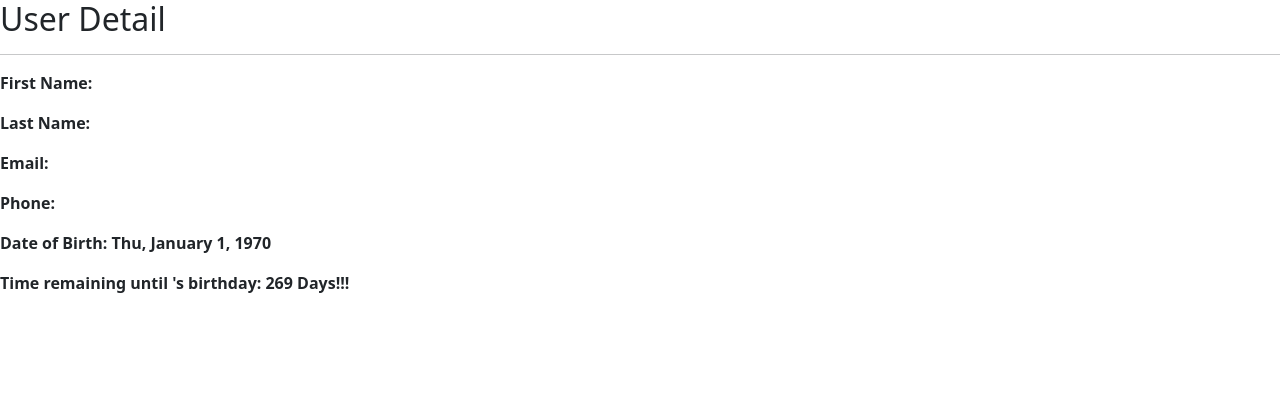
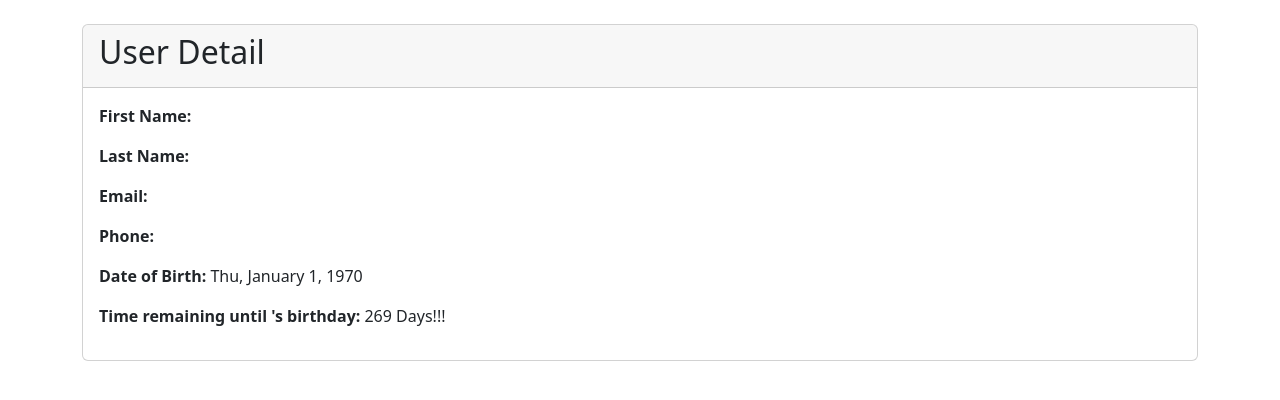
Before and after one commit to GarimaPandey/RandomUserGenerator, a React (Create React App) app in the folder client/: page /view in a window 1280 px wide. Shown: the top 400 px of the page. Built offline with nearby package versions, Linux system fonts and the light colour scheme.

Commit message:
modify user detail page with bootstrap template

```diff
--- a/client/src/App.js
+++ b/client/src/App.js
@@ -9,6 +9,8 @@ function App() {
     <Routes>
       <Route path="/" element={<RandomUser />}></Route>
       <Route path="/view" element={<UserDetail/>}></Route>
+      <Route path="/view/:id" component={UserDetail} />
+
     </Routes>
     </BrowserRouter>
 
--- a/client/src/components/RandomUsers.jsx
+++ b/client/src/components/RandomUsers.jsx
@@ -23,6 +23,8 @@ useEffect(() => {
     });
     },[]);
 
+
+
     const setLocalStorage = (id,first_name,last_name,email,phone,birthdate) => {
         localStorage.setItem("id" , id);
         localStorage.setItem("first_name" , first_name);
@@ -30,7 +32,6 @@ useEffect(() => {
         localStorage.setItem("email" , email);
         localStorage.setItem("phone" , phone);
         localStorage.setItem("birthdate" , birthdate);
-
 
     }
 
@@ -44,8 +45,11 @@ useEffect(() => {
        const paginatedUser = _(users).slice(startIndex).take(pageSize).value();
        setpaginatedUsers(paginatedUser)
     }
-    return <div>{
-        !paginatedUsers ? ("No Data found"):(
+
+
+    return <div>
+
+        {!paginatedUsers ? ("No Data found"):(
             <div className="container">
             <input type="text"
             placeholder="Search.."
@@ -63,6 +67,7 @@ useEffect(() => {
                         <th>Last Name</th>
                         <th>View User</th>
                     </tr>
+
                 </thead>
                 <tbody>
                     {
@@ -87,12 +92,16 @@ useEffect(() => {
                                     </Link>
                              </td>
                         </tr>
-                    ))
+                   ))
 }
                 </tbody>
             </table>
+            <h4>Recently Viewed User:</h4>
+
             </div>
         )}
+
+
         <nav className="d-flex justify-content-center">
             <ul className="pagination">
             {
--- a/client/src/components/UserDetail.jsx
+++ b/client/src/components/UserDetail.jsx
@@ -1,29 +1,29 @@
-import React, { useEffect,useState } from "react";
+import React, { useEffect, useState } from "react";
 import { format } from 'date-fns';
 
 export default function UserDetail() {
 
-    const [firstName] = useState ( () => {
+  const [firstName] = useState(() => {
     const first = localStorage.getItem("first_name");
     return first;
   });
 
-    const [lastName] = useState ( () => {
+  const [lastName] = useState(() => {
     const last = localStorage.getItem("last_name");
     return last;
   });
 
-       const [email] = useState ( () => {
+  const [email] = useState(() => {
     const email = localStorage.getItem("email");
     return email;
   });
 
-       const [phone] = useState ( () => {
+  const [phone] = useState(() => {
     const phone = localStorage.getItem("phone");
     return phone;
   });
 
-       const [formattedDate] = useState ( () => {
+  const [formattedDate] = useState(() => {
     const dob = localStorage.getItem("birthdate")
     const date = new Date(dob);
     const options = { weekday: 'short', day: 'numeric', month: 'long', year: 'numeric' };
@@ -46,17 +46,22 @@ const days = Math.ceil(timeDiff / 1000 / 60 / 60 / 24);
   console.log(`${days} days remaining until the next birthday`);
 
   return (
-    <div className="well">
-      <h2>User Detail</h2>
-      <hr />
+    <div className="container">
+      <div className="card my-4">
+        <div className="card-header">
+          <h2 className="card-title">User Detail</h2>
+        </div>
+        <div className="card-body">
           <div className="row">
             <div className="col-md-6">
-          <p><strong>First Name: {firstName}</strong> </p>
-          <p><strong>Last Name: {lastName}</strong> </p>
-          <p><strong>Email: {email}</strong> </p>
-          <p><strong>Phone: {phone}</strong></p>
-          <p><strong>Date of Birth: {formattedDate}</strong> </p>
-        <p><strong>Time remaining until {firstName}'s birthday: {days} Days!!! </strong></p>
+              <p><strong>First Name:</strong> {firstName} </p>
+              <p><strong>Last Name:</strong> {lastName} </p>
+              <p><strong>Email:</strong> {email} </p>
+              <p><strong>Phone:</strong> {phone}</p>
+              <p><strong>Date of Birth:</strong> {formattedDate} </p>
+              <p><strong>Time remaining until {firstName}'s birthday:</strong> {days} Days!!! </p>
+            </div>
+          </div>
         </div>
       </div>
     </div>
```
Lines whose indentation alone changed are shown as unchanged.
